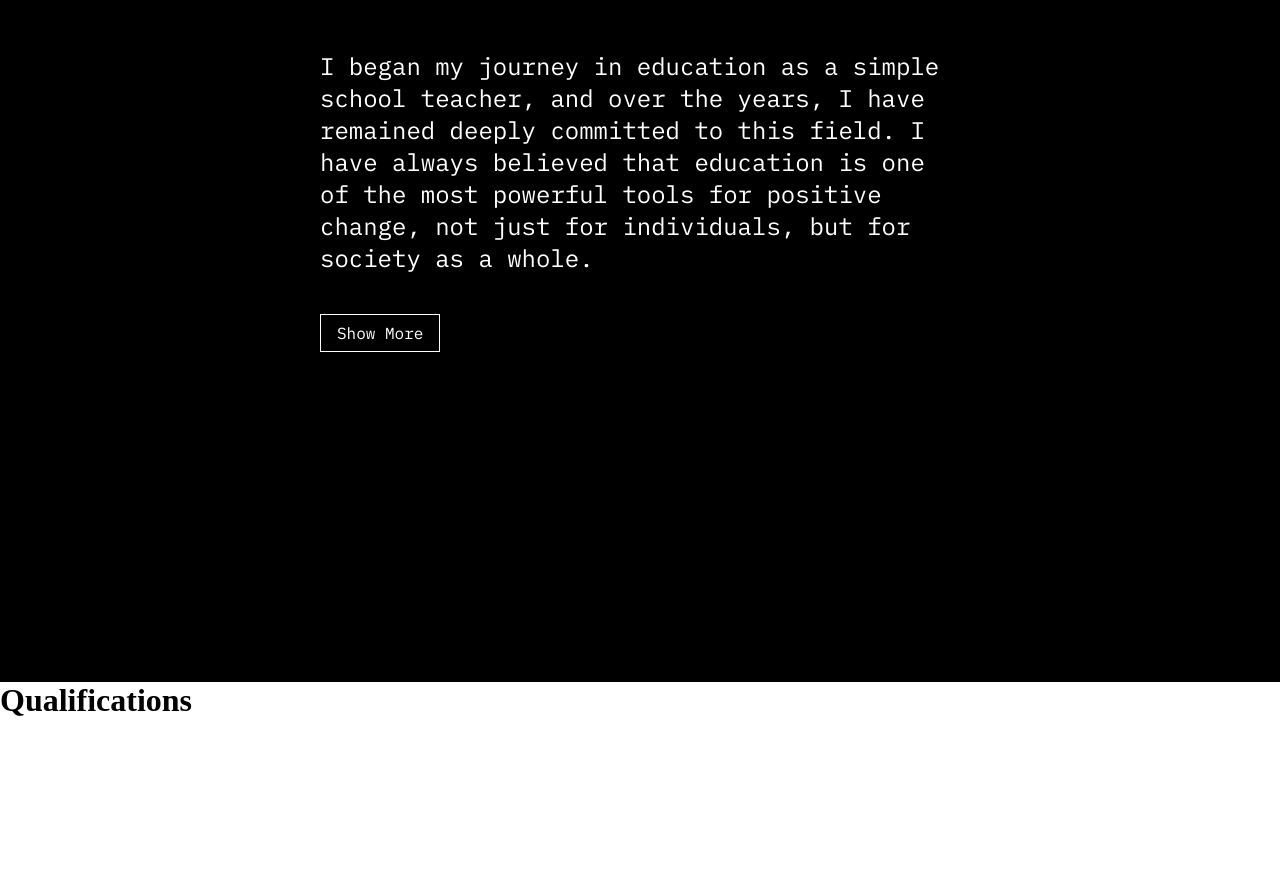
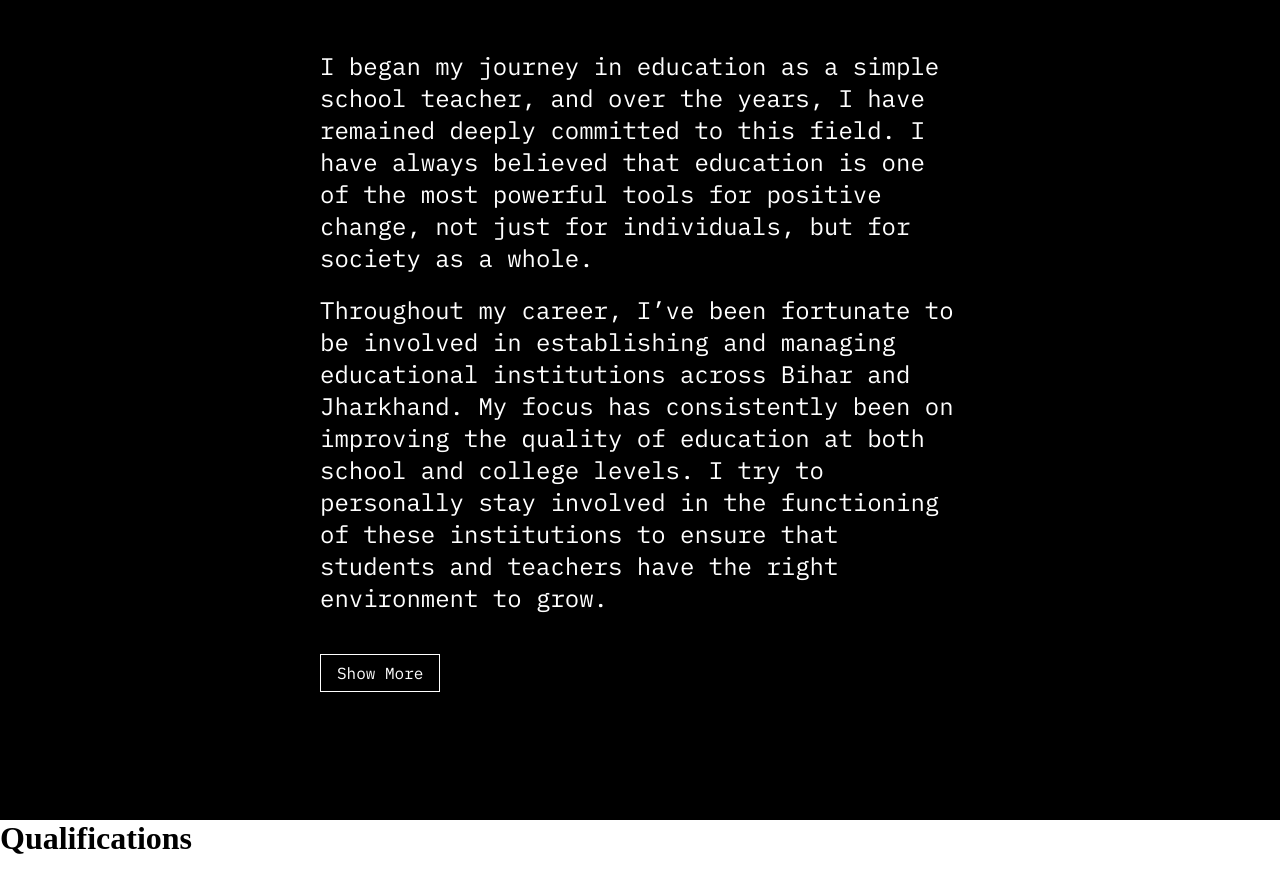
Before and after one commit to Kawish-Raj/arun-kumar-portfolio, a React (Vite) app: page / in a window 1280 px wide. Shown: the part 1421-2313 px from the top of the page. Built offline with nearby package versions, Linux system fonts and the light colour scheme.

Commit message:
the hi word changes every 4 seconds now

```diff
--- a/src/components/AboutMe.jsx
+++ b/src/components/AboutMe.jsx
@@ -47,19 +47,19 @@ export default function AboutMe({ setIsMainContent, setSideBarMode, isMainConten
     useEffect(() => {
         const hiTextContent = ['hi.', 'नमस्ते', 'bonjour.'];
         let i = 1;
-        const intervalId = setInterval(()=> {
+        const intervalId = setInterval(() => {
             hiContent.current.textContent = hiTextContent[i];
-            if(i>=2){
+            if (i >= 2) {
                 i = 0;
             } else {
                 i++;
             }
-        },4000);
+        }, 4000);
 
-        return(() => {
+        return (() => {
             clearInterval(intervalId);
         });
-    },[])
+    }, [])
     return (
         <div id="about-id" ref={setRefs} className={`global-AboutMe ${styles.aboutMe}`}>
             <div className={styles.customCursor} ref={setCursorRefs}></div>
@@ -76,7 +76,7 @@ export default function AboutMe({ setIsMainContent, setSideBarMode, isMainConten
                         most powerful tools for positive change, not just for
                         individuals, but for society as a whole.
                     </p>
-                    {show ?
+                    <div className={`${styles.showContainer} ${show ? styles.show : ''}`}>
                         <p ref={para2}>
                             Throughout my career, I’ve been fortunate to be involved in
                             establishing and managing educational institutions across
@@ -85,9 +85,10 @@ export default function AboutMe({ setIsMainContent, setSideBarMode, isMainConten
                             levels. I try to personally stay involved in the functioning of
                             these institutions to ensure that students and teachers have the
                             right environment to grow.
-                    </p>: null}
+                        </p>
                     </div>
-                    <button onClick={()=>{setShow((prev)=> !prev)}} className={styles.showMoreButton}>{show ? 'Hide' : 'Show More'}</button>
+                </div>
+                <button onClick={() => { setShow((prev) => !prev) }} className={styles.showMoreButton}>{show ? 'Hide' : 'Show More'}</button>
             </div>
         </div>
     )
```
Lines whose indentation alone changed are shown as unchanged.
